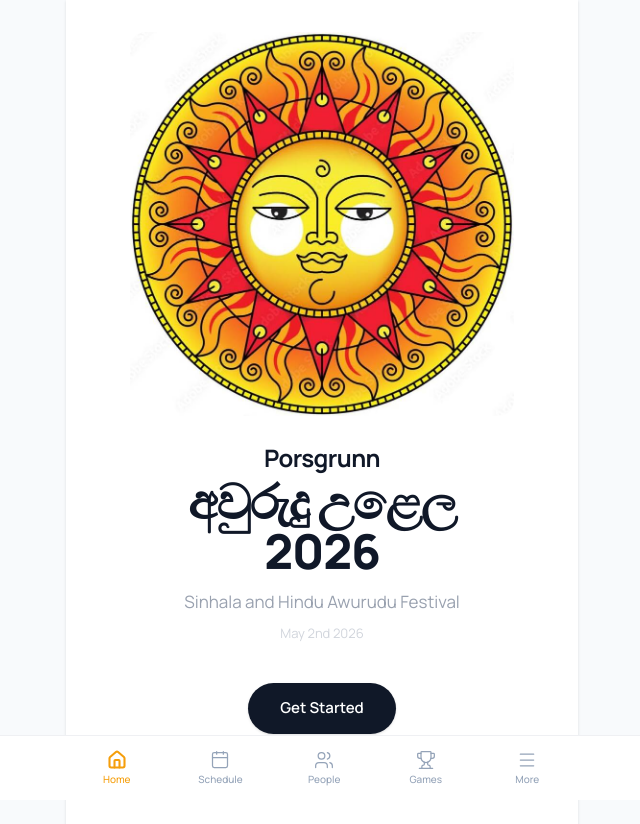
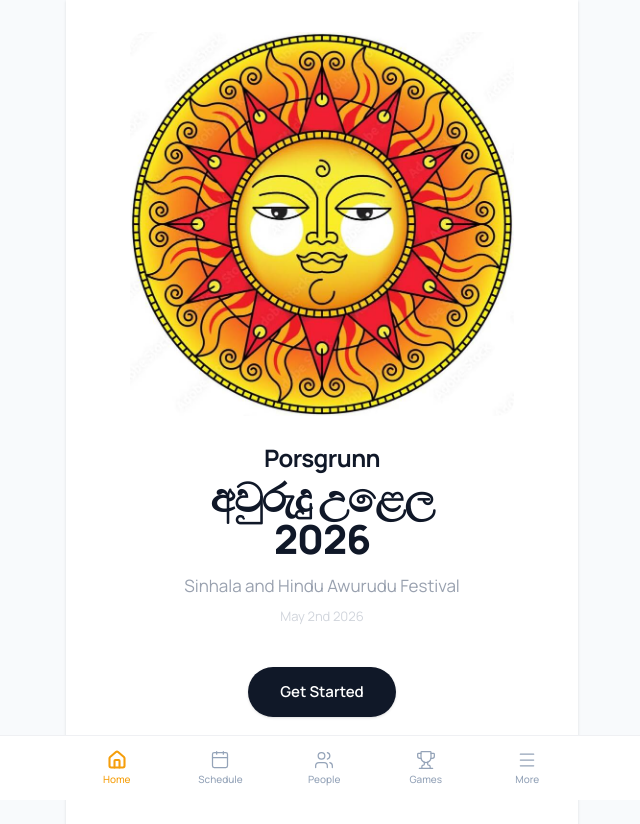
Before and after one commit to sriranawaka/sinhala-awurudu-uthsawaya, a Next.js app: page / in a window 1280 px wide. Shown: the top 824 px of the page, without its empty margins (318-958 px from the left). Built offline with nearby package versions, Linux system fonts and the light colour scheme; no server answers.

Commit message:
fix: reduce title font size slightly

```diff
--- a/app/page.tsx
+++ b/app/page.tsx
@@ -25,7 +25,7 @@ export default async function HomePage() {
         <p className="text-[20px] sm:text-[24px] font-bold tracking-tight text-gray-900 text-center">
           Porsgrunn
         </p>
-        <h1 className="text-[40px] sm:text-[48px] font-black tracking-tight text-gray-900 leading-[1.05] text-center">
+        <h1 className="text-[34px] sm:text-[40px] font-black tracking-tight text-gray-900 leading-[1.05] text-center">
           {t("title")}
           <span className="block">2026</span>
         </h1>
```
